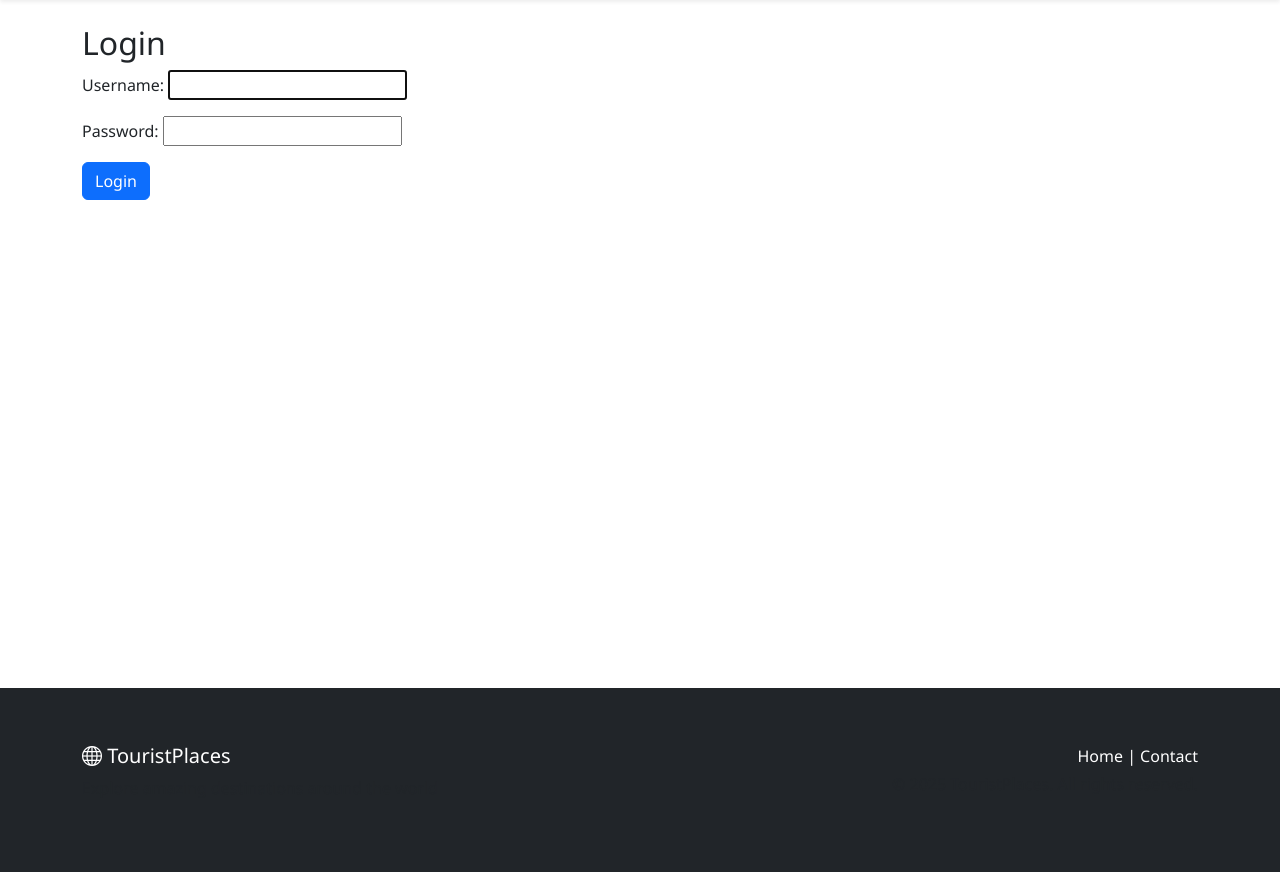
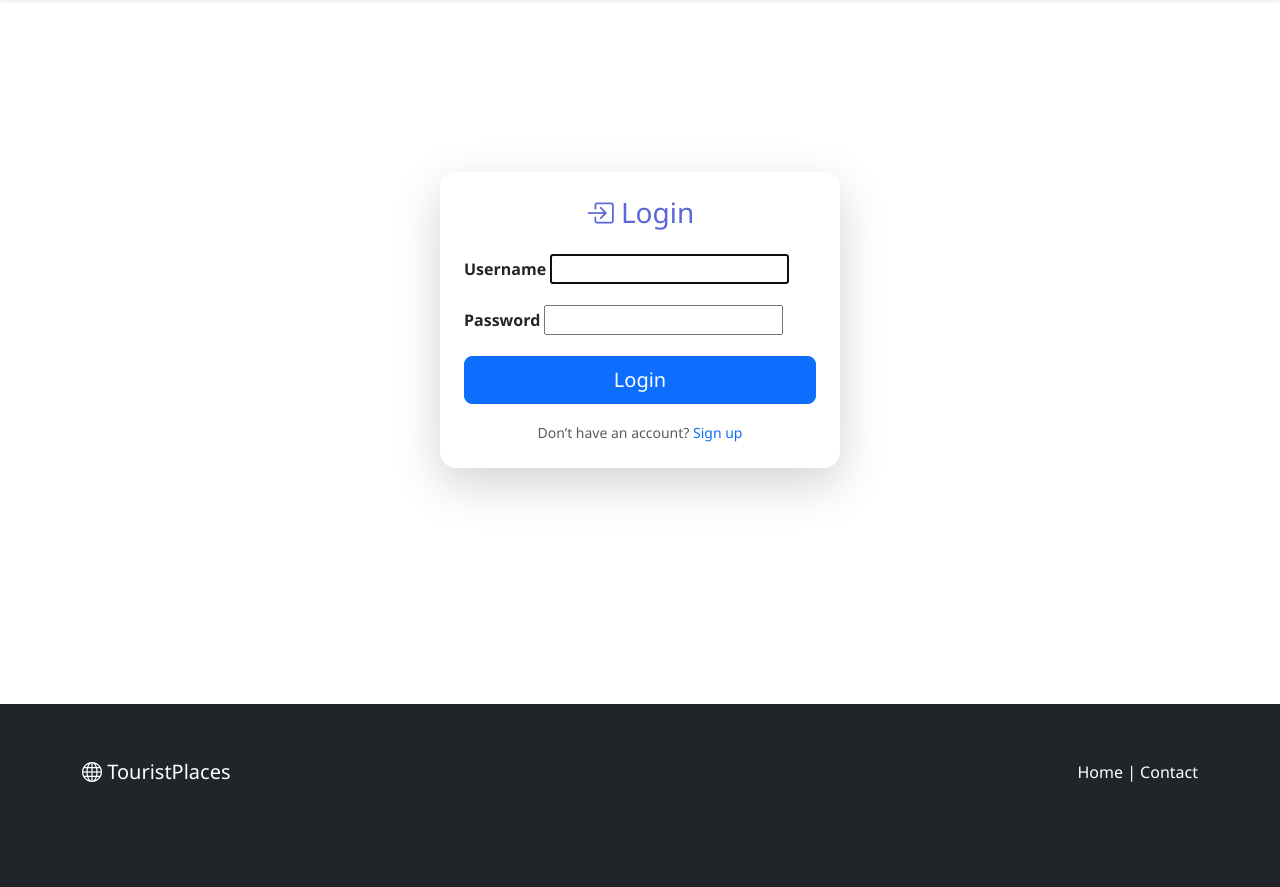
Before and after one commit to NafisaAlhaj17/tourist_places_explorer, a Django app: page /users/login/ in a window 1280 px wide. Shown: the part 62-949 px from the top of the page. Run offline with Django 5.2, Linux system fonts and the light colour scheme.

Commit message:
Redesign login.html with improved layout and styles
Revamped the login page layout and styling for better user experience.

```diff
--- a/users/templates/users/login.html
+++ b/users/templates/users/login.html
@@ -1,11 +1,38 @@
-{% extends "base.html" %}
+{% extends 'base.html' %}
+{% block title %}Login | Tourist Places Explorer{% endblock %}
 {% block content %}
-<div class="container mt-4">
-  <h2>Login</h2>
-  <form method="post">
-    {% csrf_token %}
-    {{ form.as_p }}
-    <button class="btn btn-primary">Login</button>
-  </form>
+
+<div class="container d-flex justify-content-center align-items-center" style="min-height: 80vh;">
+  <div class="card shadow-lg border-0 rounded-4" style="width: 400px;">
+    <div class="card-body p-4">
+      <h3 class="text-center mb-4" style="color: #5a67d8;">
+        <i class="bi bi-box-arrow-in-right"></i> Login
+      </h3>
+
+      <form method="post">
+        {% csrf_token %}
+        <div class="mb-3">
+          <label for="id_username" class="form-label fw-semibold">Username</label>
+          {{ form.username }}
+        </div>
+
+        <div class="mb-3">
+          <label for="id_password" class="form-label fw-semibold">Password</label>
+          {{ form.password }}
+        </div>
+
+        <div class="d-grid">
+          <button type="submit" class="btn btn-primary btn-lg rounded-3">Login</button>
+        </div>
+      </form>
+
+      <div class="text-center mt-3">
+        <small class="text-muted">
+          Don’t have an account? <a href="{% url 'users:signup' %}" class="text-decoration-none">Sign up</a>
+        </small>
+      </div>
+    </div>
+  </div>
 </div>
+
 {% endblock %}
```
